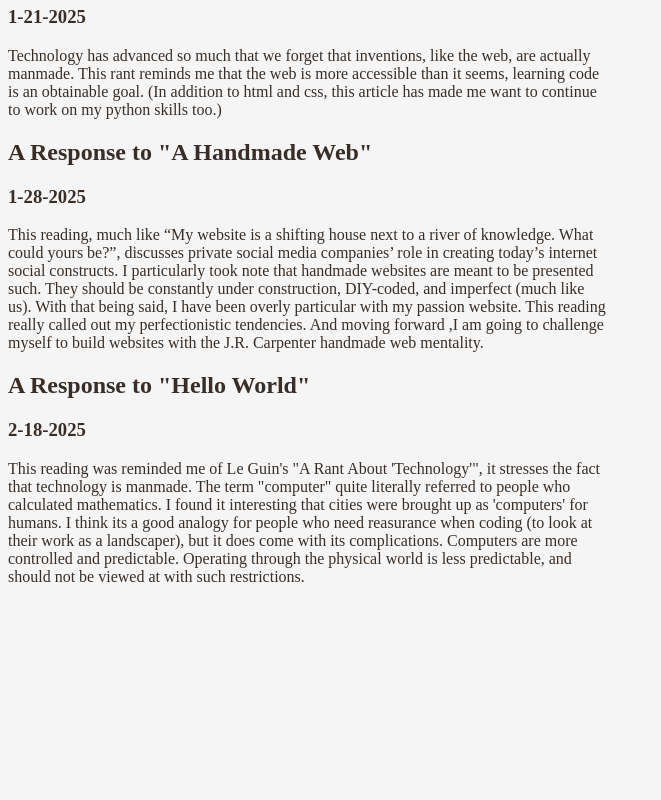
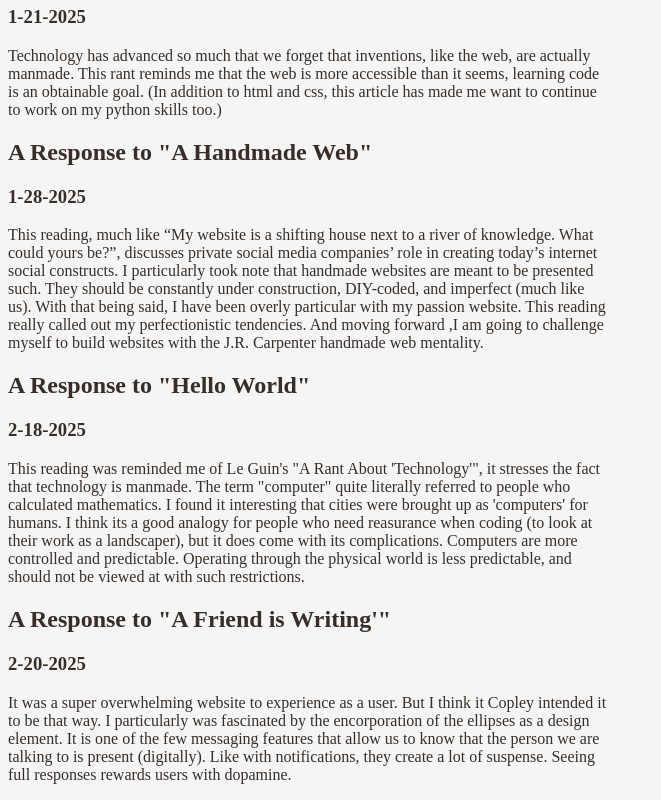
Before and after one commit to adelynpierce2006/homepage, a plain HTML site: page journal-website/index.html in a window 1280 px wide. Shown: the part 527-1327 px from the top of the page, without its empty margins (0-661 px from the left). Before the commit the page ends 1129 px from the top, so only its background shows below. Drawn offline with Linux system fonts and the light colour scheme.

Commit message:
journal prompt

```diff
--- a/journal-website/index.html
+++ b/journal-website/index.html
@@ -25,5 +25,9 @@
         <h2>A Response to "Hello World"</h2>
         <h3>2-18-2025</h3>
         <p>This reading was reminded me of Le Guin's "A Rant About 'Technology'", it stresses the fact that technology is manmade. The term "computer" quite literally referred to people who calculated mathematics. I found it interesting that cities were brought up as 'computers' for humans. I think its a good analogy for people who need reasurance when coding (to look at their work as a landscaper), but it does come with its complications. Computers are more controlled and predictable. Operating through the physical world is less predictable, and should not be viewed at with such restrictions. </p>
+
+        <h2>A Response to "A Friend is Writing'"</h2>
+        <h3>2-20-2025</h3>
+        <p>It was a super overwhelming website to experience as a user. But I think it Copley intended it to be that way. I particularly was fascinated by the encorporation of the ellipses as a design element. It is one of the few messaging features that allow us to know that the person we are talking to is present (digitally). Like with notifications, they create a lot of suspense. Seeing full responses rewards users with dopamine.  </p>
     </body>
 </html>
```
